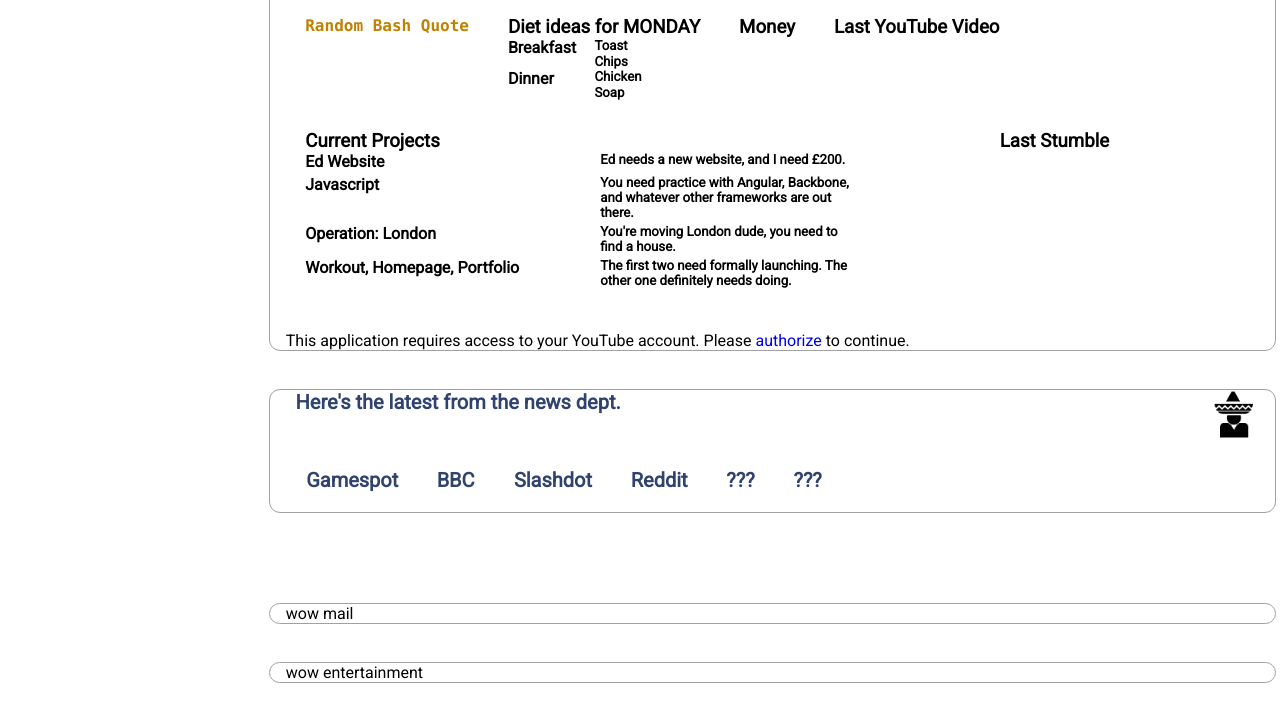
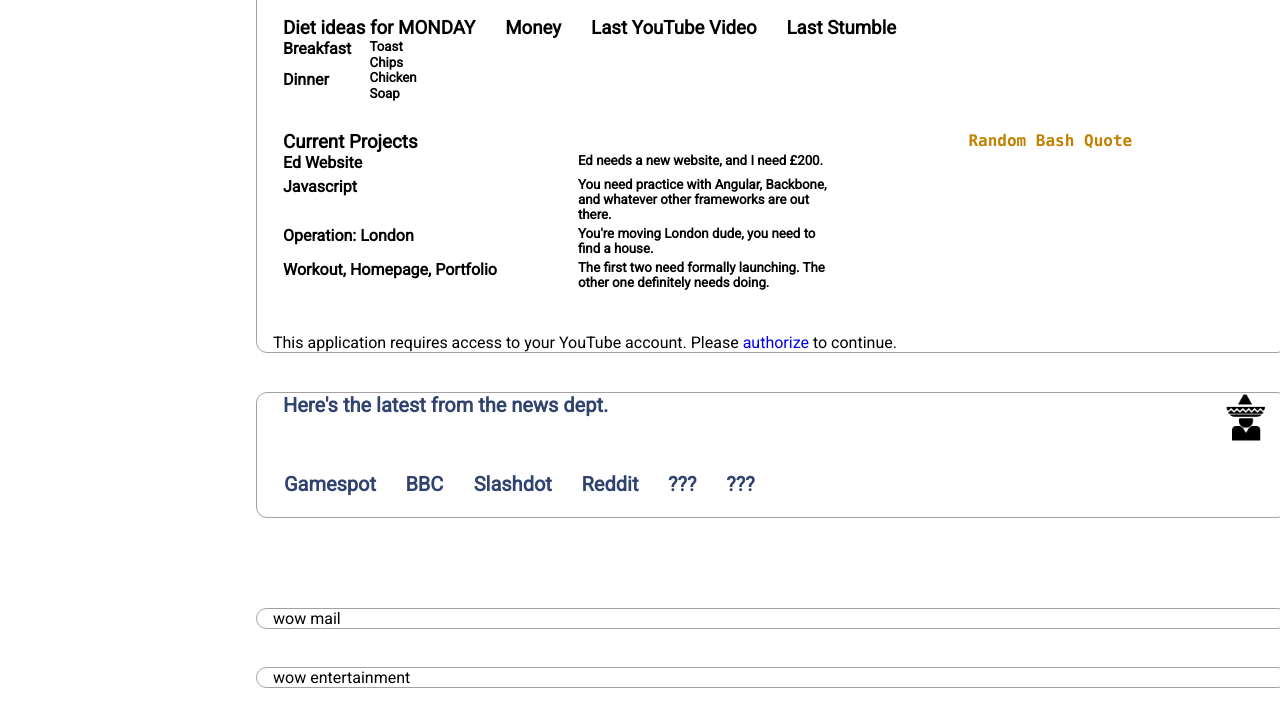
Before and after one commit to intheon/webshirt, a plain HTML site: page index.html in a window 1280 px wide. Shown: the part 219-937 px from the top of the page. Drawn offline with Linux system fonts and the light colour scheme; a script that the page names is missing.

Commit message:
bit of style

```diff
--- a/css/style.css
+++ b/css/style.css
@@ -84,13 +84,13 @@ a
 }
 .area
 {
-	margin-left:			21%;
+	margin-left:			20%;
 	margin-right:			3%;
 	margin-top:				3%;
 	padding-left:			1em;
 	padding-right:			1em;
 	float:					left;
-	width:					76%;
+	width:					78%;
 	color:					black;
 	background:				url(../img/area_bg.png) top center;
 	background-size:		cover;
@@ -174,7 +174,6 @@ a
 	background:				url(../img/area_bg.png) top center;
 	background-size:		cover;
 	margin-right:			1%;
-	margin-left:			1%;
 	margin-bottom:			1%;
 	padding:				1%;
 }
--- a/index.html
+++ b/index.html
@@ -47,11 +47,7 @@
 
 				<div class="flex_panels">
 
-					<div class="panel half">
-						<div class="quote" id="bash">
-							<h3>Random Bash Quote</h3>
-						</div>
-					</div>
+
 
 					<div class="panel">
 						<div class="diet" id="diet">
@@ -92,6 +88,10 @@
 					</div>
 
 					<div class="panel">
+						<h3>Last Stumble</h3>
+					</div>
+
+					<div class="panel">
 						<div class="projects" id="projects">
 							<h3>Current Projects</h3>
 							<div class="group">
@@ -113,8 +113,10 @@
 						</div>
 					</div>
 
-					<div class="panel">
-						<h3>Last Stumble</h3>
+					<div class="panel half">
+						<div class="quote" id="bash">
+							<h3>Random Bash Quote</h3>
+						</div>
 					</div>
 
 				</div>
--- a/js/engine.js
+++ b/js/engine.js
@@ -297,13 +297,11 @@ $( document ).ready(function(){
 	$("#todo").click(function(){
   		if ($(".left_side_panel").is(":hidden"))
   		{
-     		console.log("showing");
      		$(".menu_panel").addClass("fade");
      		$(".menu_panel").removeClass("shown");
   		}
   		else
   		{
-     		console.log("hidden");
      		$(".menu_panel").removeClass("fade");
      		$(".menu_panel").addClass("shown");
      	}
```
